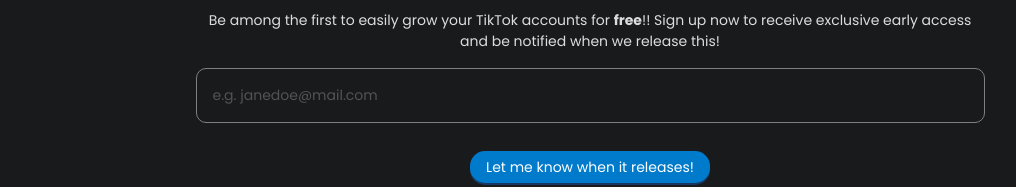
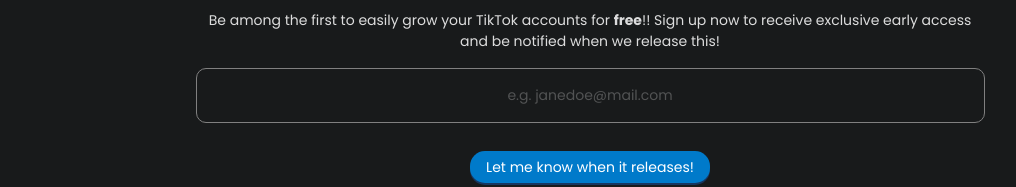
Before and after one commit to jwtly10/reddreelstoryz-frontend, a React (Vite) app: page /history in a window 1280 px wide. Shown: the part 301-488 px from the top of the page, without its empty margins (50-1066 px from the left). Built offline with nearby package versions, Linux system fonts and the light colour scheme; no server answers.

Commit message:
fix: Small tweaks * tracking utm

```diff
--- a/index.html
+++ b/index.html
@@ -11,6 +11,8 @@
     <link rel="preconnect" href="https://fonts.gstatic.com" crossorigin>
     <link href="https://fonts.googleapis.com/css2?family=Poppins:wght@100;400;500;700&display=swap" rel="stylesheet">
     <title>ReddReelStoryz - Generate TikTok Reddit Videos in one click!</title>
+<!--    Tracking pixel-->
+    <script defer src="https://overtracking.com/p/l0xSahgKQvJovfuj"></script>
 </head>
 
 <body>
--- a/src/components/RedditUrlGenComponent.tsx
+++ b/src/components/RedditUrlGenComponent.tsx
@@ -30,6 +30,7 @@
         handleQueuedVideo(res);
         setError("");
         setLoading(false);
+        setUrl("");
       })
       .catch((error) => {
         setError(error.message);
--- a/src/components/VideoCardComponent.tsx
+++ b/src/components/VideoCardComponent.tsx
@@ -151,7 +151,9 @@
                 <Button
                   type="primary"
                   danger
-                  disabled={video.state === "PROCESSING"}
+                  disabled={
+                    video.state === "PROCESSING" || video.state === "PENDING"
+                  }
                   onClick={() =>
                     handleDeleteClick(video.video.videoId, video.title)
                   }
--- a/src/pages/LandingPage.tsx
+++ b/src/pages/LandingPage.tsx
@@ -59,7 +59,10 @@
               <NavItem className="text-decoration-none text-white d-flex">
                 <img
                   src={logo}
-                  style={{ height: 30, marginRight: "10px" }}
+                  style={{
+                    height: 30,
+                    marginRight: "10px",
+                  }}
                   alt={"Logo img"}
                 ></img>
                 ReddReelStoryz
@@ -99,7 +102,10 @@
                   { required: true, message: "Don't forget your email! 🙂" },
                 ]}
               >
-                <Input placeholder="e.g. janedoe@mail.com" />
+                <Input
+                  style={{ textAlign: "center" }}
+                  placeholder="e.g. janedoe@mail.com"
+                />
               </Form.Item>
 
               <Button
```
